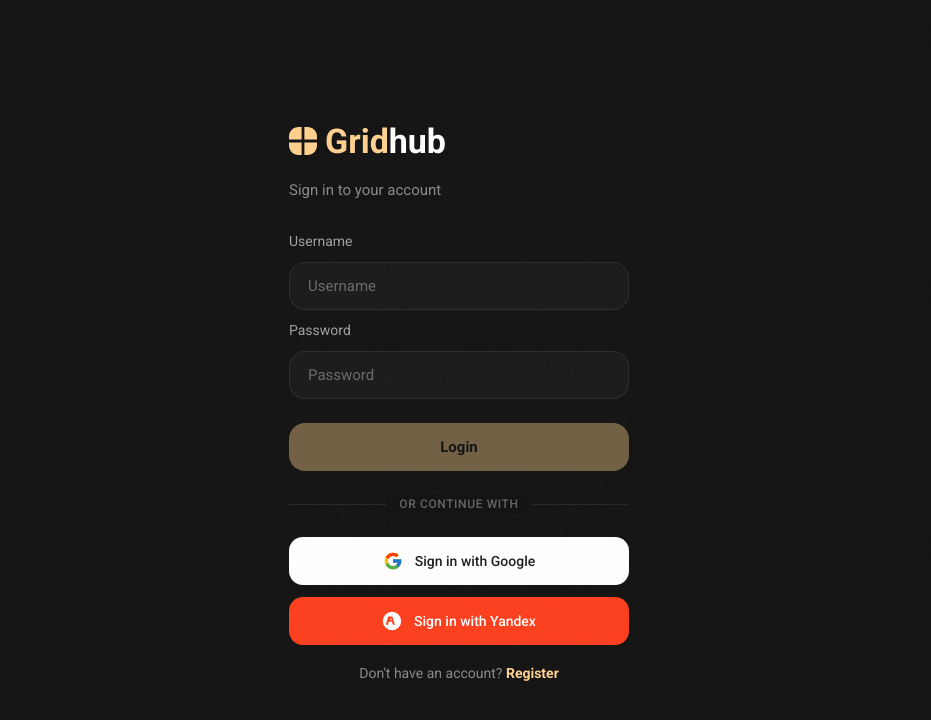
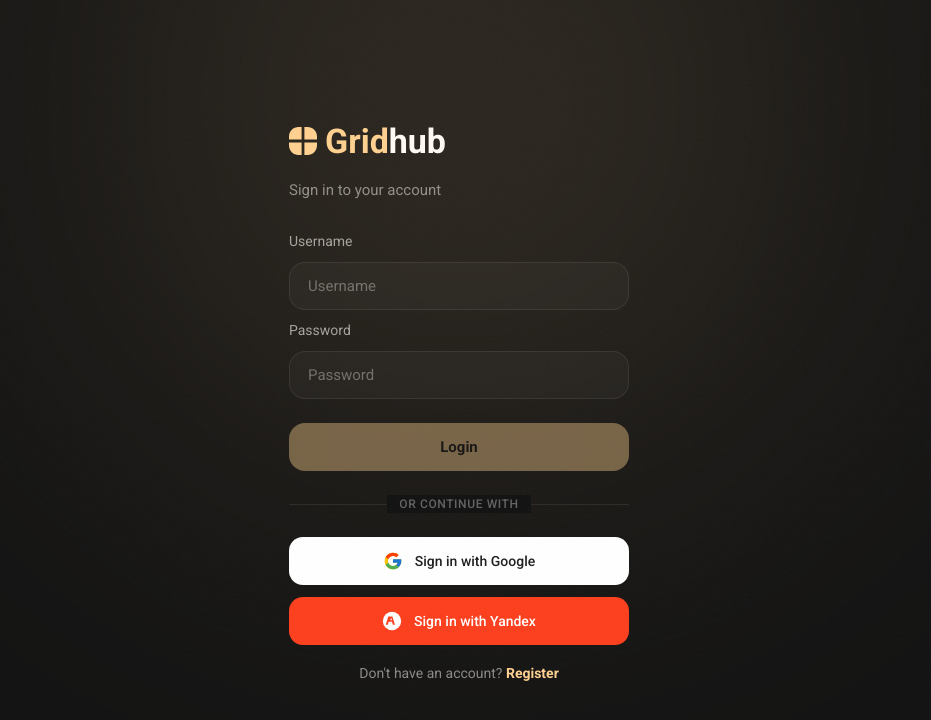
Before and after one commit to furrieb-stack/gridhub, a Next.js app in the folder frontend/: page /login in a window 1280 px wide. Shown: the top 720 px of the page, without its empty margins (181-1112 px from the left). Built offline with nearby package versions, Linux system fonts and the light colour scheme.

Commit message:
Move blur circle to the top, add yandex.svg to public, adjust glow size to 600px

```diff
--- a/frontend/app/login/page.tsx
+++ b/frontend/app/login/page.tsx
@@ -57,13 +57,13 @@
   return (
     <div className="relative flex h-screen items-center justify-center p-4 overflow-hidden">
       <div
-        className="absolute top-1/2 left-1/2 -translate-x-1/2 -translate-y-1/2 rounded-full pointer-events-none"
+        className="absolute top-0 left-1/2 -translate-x-1/2 -translate-y-1/3 rounded-full pointer-events-none"
         style={{
-          width: 352,
-          height: 352,
+          width: 600,
+          height: 600,
           background: "#FFD190",
-          filter: "blur(500px)",
-          opacity: 0.25,
+          filter: "blur(200px)",
+          opacity: 0.2,
         }}
       />
       <div className="noise-overlay" />
--- a/frontend/app/oauth/setup/page.tsx
+++ b/frontend/app/oauth/setup/page.tsx
@@ -198,13 +198,13 @@
   return (
     <div className="relative flex h-screen items-center justify-center p-4 overflow-hidden">
       <div
-        className="absolute top-1/2 left-1/2 -translate-x-1/2 -translate-y-1/2 rounded-full pointer-events-none"
+        className="absolute top-0 left-1/2 -translate-x-1/2 -translate-y-1/3 rounded-full pointer-events-none"
         style={{
-          width: 352,
-          height: 352,
+          width: 600,
+          height: 600,
           background: "#FFD190",
-          filter: "blur(500px)",
-          opacity: 0.25,
+          filter: "blur(400px)",
+          opacity: 0.2,
         }}
       />
       <div className="noise-overlay" />
--- a/frontend/app/register/page.tsx
+++ b/frontend/app/register/page.tsx
@@ -112,13 +112,13 @@
   return (
     <div className="relative flex h-screen items-center justify-center p-4 overflow-hidden">
       <div
-        className="absolute top-1/2 left-1/2 -translate-x-1/2 -translate-y-1/2 rounded-full pointer-events-none"
+        className="absolute top-0 left-1/2 -translate-x-1/2 -translate-y-1/3 rounded-full pointer-events-none"
         style={{
-          width: 352,
-          height: 352,
+          width: 600,
+          height: 600,
           background: "#FFD190",
-          filter: "blur(500px)",
-          opacity: 0.25,
+          filter: "blur(400px)",
+          opacity: 0.2,
         }}
       />
       <div className="noise-overlay" />
```
Also changed, not shown: frontend/public/yandex.svg (added).
